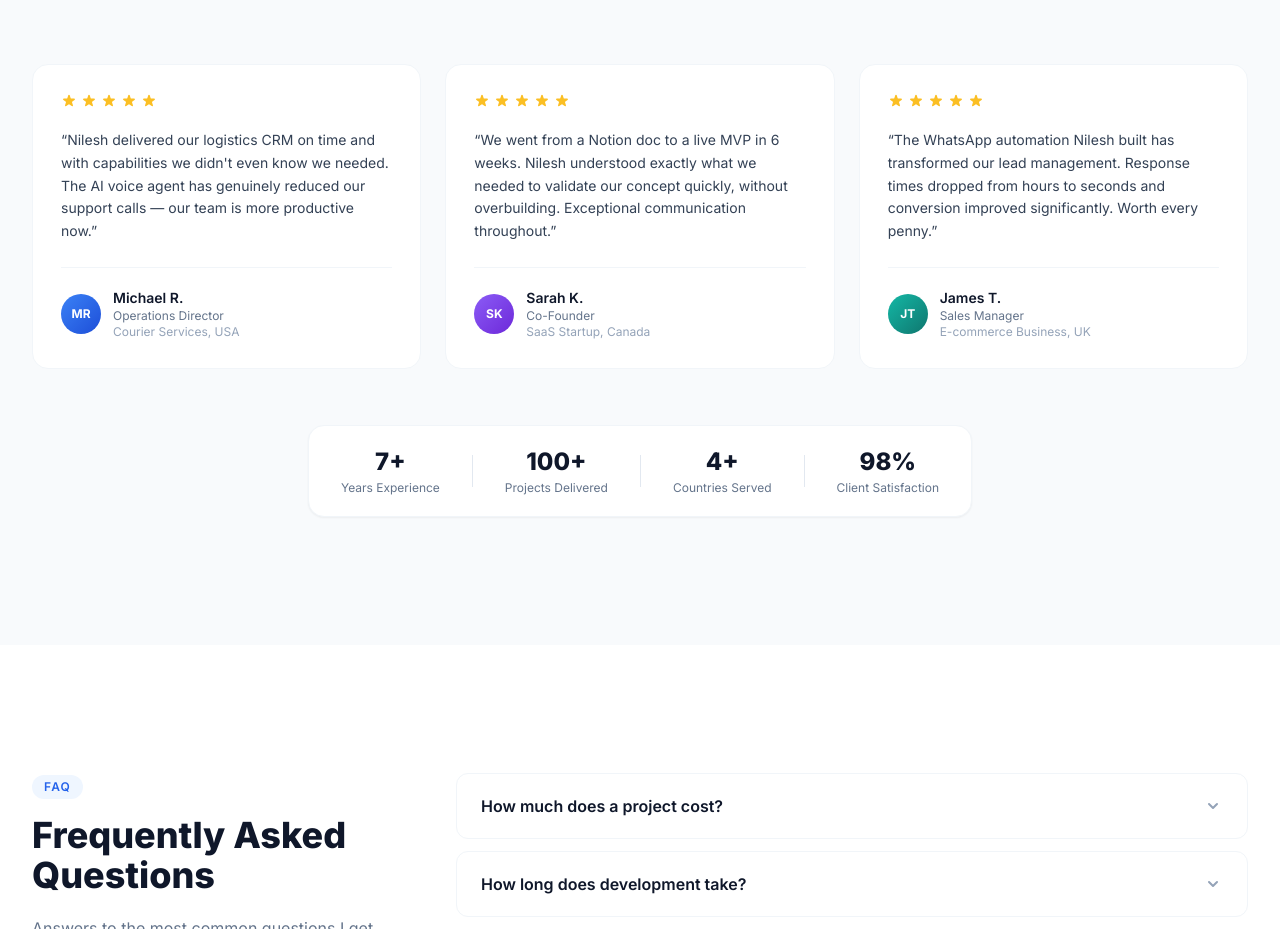
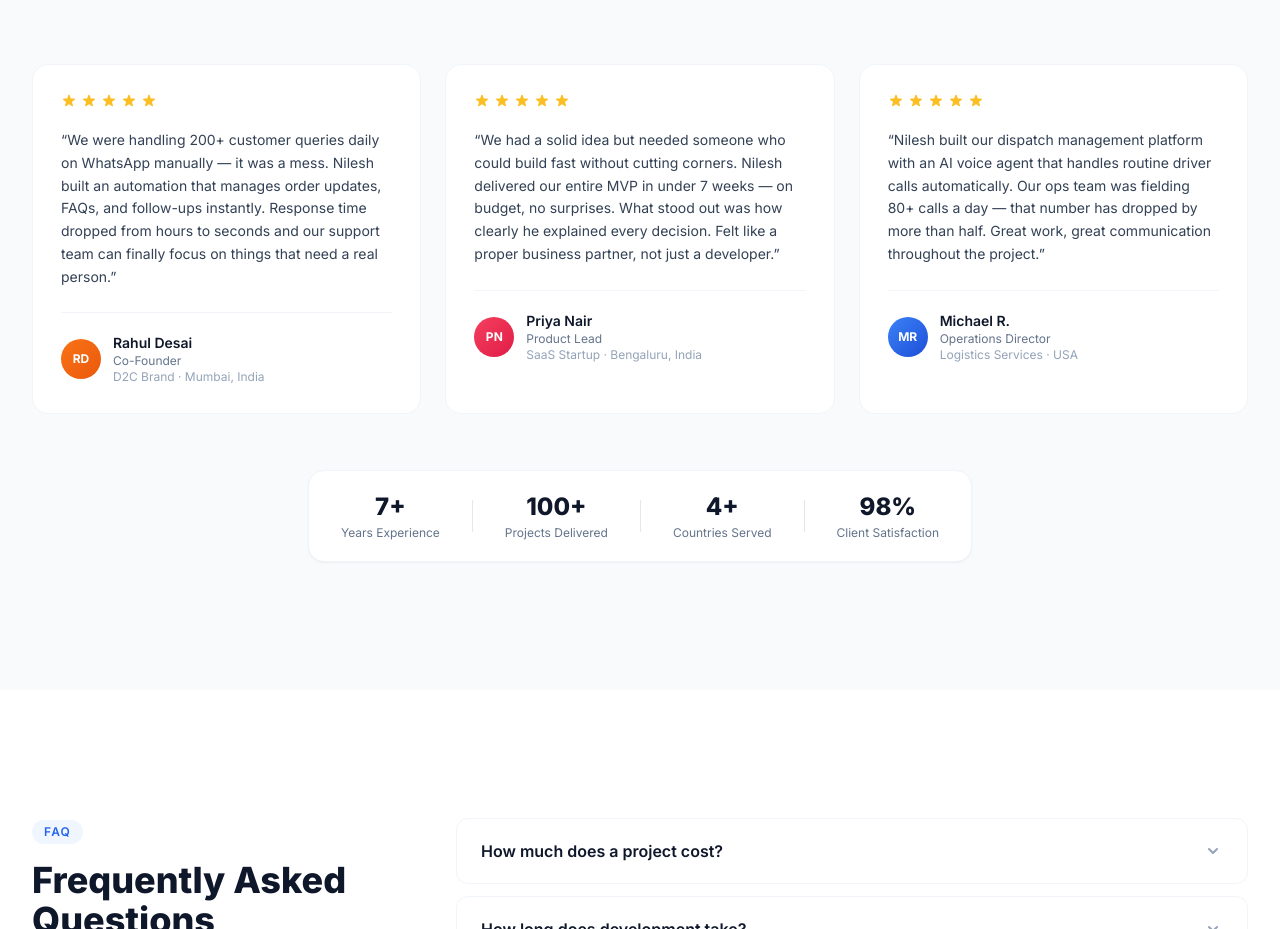
Before and after one commit to nlagdhir/my-portfolio, a Next.js app: page / in a window 1280 px wide. Shown: the part 7620-8549 px from the top of the page. Built offline with nearby package versions, Linux system fonts and the light colour scheme.

Commit message:
Update testimonials with India and US clients

```diff
--- a/components/sections/Testimonials.tsx
+++ b/components/sections/Testimonials.tsx
@@ -6,30 +6,30 @@ import { HiStar } from 'react-icons/hi'
 const testimonials = [
   {
     quote:
-      'Nilesh delivered our logistics CRM on time and with capabilities we didn\'t even know we needed. The AI voice agent has genuinely reduced our support calls — our team is more productive now.',
-    name: 'Michael R.',
-    role: 'Operations Director',
-    company: 'Courier Services, USA',
-    initials: 'MR',
-    color: 'from-blue-500 to-blue-700',
+      'We were handling 200+ customer queries daily on WhatsApp manually — it was a mess. Nilesh built an automation that manages order updates, FAQs, and follow-ups instantly. Response time dropped from hours to seconds and our support team can finally focus on things that need a real person.',
+    name: 'Rahul Desai',
+    role: 'Co-Founder',
+    company: 'D2C Brand · Mumbai, India',
+    initials: 'RD',
+    color: 'from-orange-500 to-orange-600',
   },
   {
     quote:
-      'We went from a Notion doc to a live MVP in 6 weeks. Nilesh understood exactly what we needed to validate our concept quickly, without overbuilding. Exceptional communication throughout.',
-    name: 'Sarah K.',
-    role: 'Co-Founder',
-    company: 'SaaS Startup, Canada',
-    initials: 'SK',
-    color: 'from-violet-500 to-violet-700',
+      'We had a solid idea but needed someone who could build fast without cutting corners. Nilesh delivered our entire MVP in under 7 weeks — on budget, no surprises. What stood out was how clearly he explained every decision. Felt like a proper business partner, not just a developer.',
+    name: 'Priya Nair',
+    role: 'Product Lead',
+    company: 'SaaS Startup · Bengaluru, India',
+    initials: 'PN',
+    color: 'from-rose-500 to-rose-600',
   },
   {
     quote:
-      'The WhatsApp automation Nilesh built has transformed our lead management. Response times dropped from hours to seconds and conversion improved significantly. Worth every penny.',
-    name: 'James T.',
-    role: 'Sales Manager',
-    company: 'E-commerce Business, UK',
-    initials: 'JT',
-    color: 'from-teal-500 to-teal-700',
+      'Nilesh built our dispatch management platform with an AI voice agent that handles routine driver calls automatically. Our ops team was fielding 80+ calls a day — that number has dropped by more than half. Great work, great communication throughout the project.',
+    name: 'Michael R.',
+    role: 'Operations Director',
+    company: 'Logistics Services · USA',
+    initials: 'MR',
+    color: 'from-blue-500 to-blue-700',
   },
 ]
 
```
Also changed, not shown: app/icon.svg (added).
